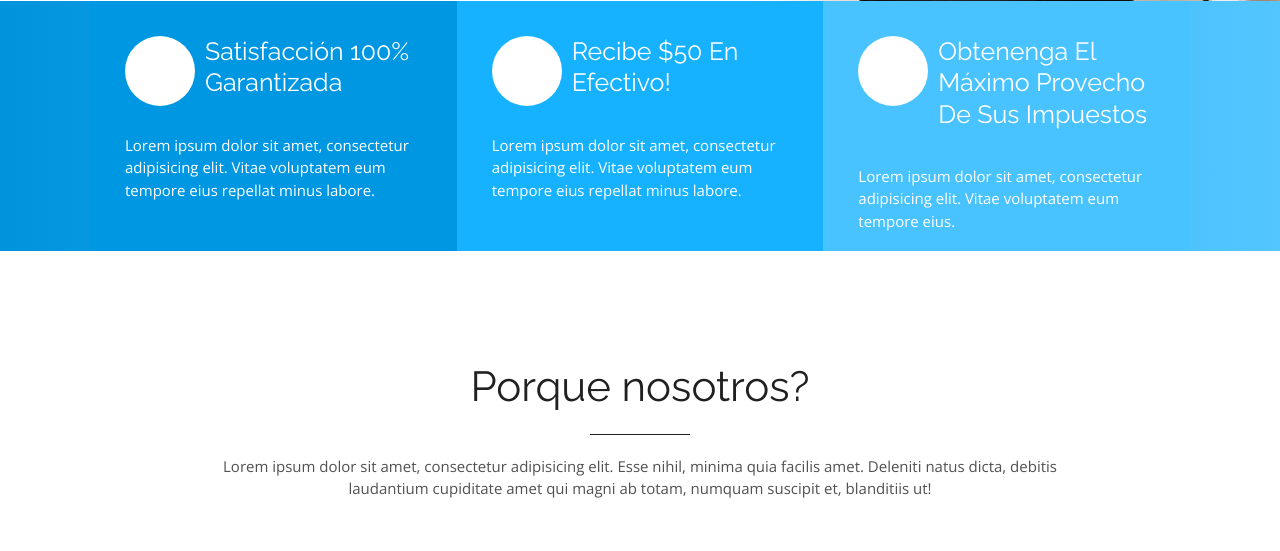
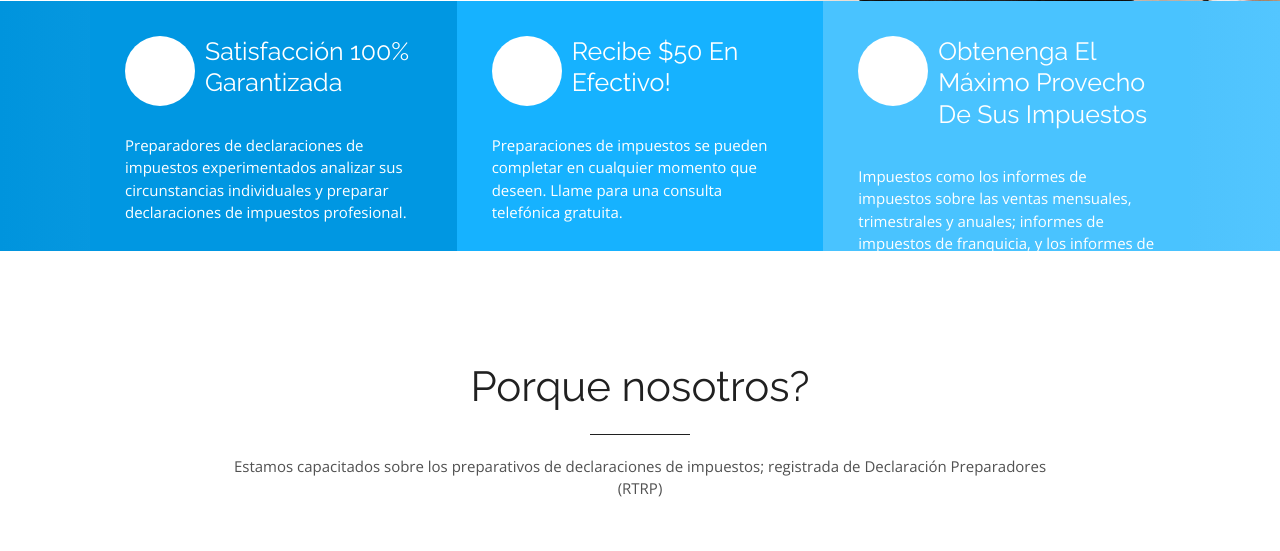
Before and after one commit to aguynamedirvin/El-Charro, a PHP site: page / in a window 1280 px wide. Shown: the part 589-1140 px from the top of the page. Run offline with PHP 8.4, Linux system fonts and the light colour scheme; the visitor is signed in with stand-in values (Sample User, id 1); data that the repository does not hold is empty; some libraries are stand-ins or nearby versions.

Commit message:
Complete Translations Update

```diff
--- a/includes/lang.en.php
+++ b/includes/lang.en.php
@@ -41,7 +41,7 @@ $futured_box['3'] = array('title' => 'Get the most out of your taxes', 		'summar
 
 // Why Us
 
-$section['WHY_US'] = array('Why choose us?', 'We are qualified tax return preparations; registered Tax Return Preparers (RTRP)');
+$section['WHY_US'] = array('Why choose us?', 'We are qualified on tax return preparations; registered Tax Return Preparers (RTRP)');
 $why_us[1] = 'We\'re experienced professionals';
 $why_us[2] = 'Get the most out of your tax refund';
 $why_us[3] = 'Reasonably priced tax return preparation';
@@ -58,7 +58,7 @@ $service['state_tax_reporting'] = array('State tax reporting', 	'Texas monthly,
 
 
 // Money Transfers
-$section['MONEY_TRANSFERS'] = array('Sigue Money Transfers', 'With our 24-hour money transfer service, you can instantly send money to most cities in Mexico, Central America and South America for a minimal charge of $10 for money transfers of up to $1,000. The first transfer is wired at no charge to Mexico.');
+$section['MONEY_TRANSFERS'] = array('Sigue Money Transfers', 'With our 24-hour money transfer service, you can instantly send money to most cities in Mexico, Central America and South America for a minimum charge of $10 for money transfers of up to $1,000. The first transfer is wired at no charge to Mexico.');
 
 
 // Get in touch
--- a/includes/lang.es.php
+++ b/includes/lang.es.php
@@ -27,43 +27,43 @@ $menu['call_us'] = 'Llamenos';
 
 // Slider
 $slide['1'] = array('title' => 'No pague las sanciones de Obamacare.', 'summary' => 'Permítanos ayudarle a evitar las sanciones de Obamacare. Somos bien informados en los seguros de salud. Póngase en contacto con nosotros para obtener más información.', 'button' => 'Contactanos');
-$slide['2'] = array('title' => 'Recibe una consultacion totalmente gratis.', 'summary' => 'Permítanos ayudarle a evitar las sanciones de Obamacare. Somos bien informados en los seguros de salud. Póngase en contacto con nosotros para obtener más información.', 'button' => 'Contactanos');
-
+$slide['2'] = array('title' => 'Recibe una consultacion totalmente gratis.', 'summary' => 'Contactenos ahora!', 'button' => 'Contactanos');
+$slide['3'] = array('title' => 'Transferencias de dinero rápidas y fáciles a México',   'summary'  => 'Ofrecemos trasnferencias de dinero las 24 horas a México y todos los demás países.');
 
 
 // Futured Boxes
 
-$futured_box['1'] = array('title' => 'Satisfacción 100% garantizada', 					'summary' => 'Lorem ipsum dolor sit amet, consectetur adipisicing elit. Vitae voluptatem eum tempore eius repellat minus labore.');
-$futured_box['2'] = array('title' => 'Recibe $50 en efectivo!', 						'summary' => 'Lorem ipsum dolor sit amet, consectetur adipisicing elit. Vitae voluptatem eum tempore eius repellat minus labore.');
-$futured_box['3'] = array('title' => 'Obtenenga el máximo provecho de sus impuestos', 	'summary' => 'Lorem ipsum dolor sit amet, consectetur adipisicing elit. Vitae voluptatem eum tempore eius.');
+$futured_box['1'] = array('title' => 'Satisfacción 100% garantizada', 					'summary' => 'Preparadores de declaraciones de impuestos experimentados analizar sus circunstancias individuales y preparar declaraciones de impuestos profesional.');
+$futured_box['2'] = array('title' => 'Recibe $50 en efectivo!', 						'summary' => 'Preparaciones de impuestos se pueden completar en cualquier momento que deseen. Llame para una consulta telefónica gratuita.');
+$futured_box['3'] = array('title' => 'Obtenenga el máximo provecho de sus impuestos', 	'summary' => 'Impuestos como los informes de impuestos sobre las ventas mensuales, trimestrales y anuales; informes de impuestos de franquicia, y los informes de impuestos estatales individuales.');
 
 
 
 // Why Us
 
-$section['WHY_US'] = array('Porque nosotros?', 'Lorem ipsum dolor sit amet, consectetur adipisicing elit. Esse nihil, minima quia facilis amet. Deleniti natus dicta, debitis laudantium cupiditate amet qui magni ab totam, numquam suscipit et, blanditiis ut!');
+$section['WHY_US'] = array('Porque nosotros?', 'Estamos capacitados sobre los preparativos de declaraciones de impuestos; registrada de Declaración Preparadores (RTRP)');
 $why_us[1] = 'Somos profesionales con experiencia';
-$why_us[2] = 'Get the most out of your tax refund';
+$why_us[2] = 'Obtenenga el máximo provecho de sus impuestos';
 $why_us[3] = 'Bajos precios sobre los preparativos de impuestos';
 
 // Our Services
 
-$section['SERVICES'] = array('Nuestros servicios', 'Lorem ipsum dolor sit amet, consectetur adipisicing elit. Esse nihil, minima quia facilis amet. Deleniti natus dicta, debitis laudantium cupiditate amet qui magni ab totam, numquam suscipit et, blanditiis ut!');
+$section['SERVICES'] = array('Nuestros servicios');
 
 $service['translations'] 		= array('Traducciones', 			'Traducciones de documentos legales incluyendo certificados de nacimiento, documentos de divorcio, y muchos más.', 'icon');
-$service['accounting'] 			= array('Contabilidad', 			'Lorem ipsum dolor sit amet, consectetur adipisicing elit. Veritatis aliquam delectus officia.');
-$service['taxes'] 				= array('Taxes', 					'Lorem ipsum dolor sit amet, consectetur adipisicing elit. Veritatis aliquam delectus officia.');
+$service['accounting'] 			= array('Contabilidad', 			'Servicios contables mensuales y anuales para particulares y empresas.');
+$service['taxes'] 				= array('Taxes', 					'Preparaciones de declaración de impuestos para individuos, sociedades y corporaciones.');
 $service['money_transfer'] 		= array('Transferencia de dinero', 	'Ofrecemos un servicio de transferencia de dinero de 24 horas.');
-$service['state_tax_reporting'] = array('Impuestos estatales', 		'Lorem ipsum dolor sit amet, consectetur adipisicing elit. Veritatis aliquam delectus officia.');
+$service['state_tax_reporting'] = array('Impuestos estatales', 		'Tejas mensual, trimestral, y los informes de impuestos de ventas anuales; informes de impuestos de franquicia, y los informes de impuestos estatales individuales.');
 
 
 // Money Transfers
-$section['MONEY_TRANSFERS'] = array('Transferencia de dinero con Sigue', 'Lorem ipsum dolor sit amet, consectetur adipisicing elit. Omnis quisquam, porro labore eveniet nulla vitae illo corrupti.');
+$section['MONEY_TRANSFERS'] = array('Transferencia de dinero con Sigue', 'Con nuestro servicio de transferencia de dinero de 24 horas, puede instantáneamente enviar dinero a la mayoría de las ciudades en México, América Central y América del Sur para un cargo mínimo de $ 10 para las transferencias de dinero de hasta $ 1.000. La primera transferencia se ata con alambre sin costo alguno para México.');
 
 
 // Get in touch
 
-$section['CONTACT'] = array('Déjanos un mensaje', 'Lorem ipsum dolor sit amet, consectetur adipisicing elit. Esse nihil, minima quia facilis amet. Deleniti natus dicta, debitis laudantium cupiditate amet qui magni ab totam, numquam suscipit et, blanditiis ut!');
+$section['CONTACT'] = array('Déjanos un mensaje', 'Siéntase libre de utilizar el siguiente formulario para hacernos preguntas, pedir más información o para cualquier duda que pueda tener. También puede comunicarse con nosotros por teléfono al (915) 487-8699 o visitándonos en nuestras oficinas en Montana.');
 
 $alerts = array('success' => 'Su mensaje fue enviado con éxito!',	'error' => 'Algo salió mal, trate de actualizar la página y enviar la forma de nuevo.');
 
@@ -81,17 +81,17 @@ $send_message = 'Enviar Mensaje';
 
 $section['TAX_SERVICES'] = array('Servicios de taxes', 'Lorem ipsum dolor sit amet, consectetur adipisicing elit. Esse nihil, minima quia facilis amet. Deleniti natus dicta, debitis laudantium cupiditate amet qui magni ab totam, numquam suscipit et, blanditiis ut!');
 
-$tax_service['1'] = array('title' => 'Consultacion Gratis',                 'summary' => 'Lorem ipsum dolor sit amet, consectetur adipisicing elit. Error, nisi delectus exercitationem iusto, vero aliquam doloremque ab quas optio a iste ipsum, vel repudiandae laudantium officia ullam.');
-$tax_service['2'] = array('title' => 'Tax planning &amp; preparation',      'summary' => 'Lorem ipsum dolor sit amet, consectetur adipisicing elit. Consectetur reprehenderit at perferendis eius eos tempora asperiores laudantium itaque aspernatur iure voluptates, a non deleniti tenetur.');
-$tax_service['3'] = array('title' => 'Tax Service',                         'summary' => 'Lorem ipsum dolor sit amet, consectetur adipisicing elit. Consectetur reprehenderit at perferendis eius eos tempora asperiores laudantium itaque aspernatur iure voluptates, a non deleniti tenetur.');
-$tax_service['4'] = array('title' => 'Tax Service',                         'summary' => 'Lorem ipsum dolor sit amet, consectetur adipisicing elit. Consectetur reprehenderit at perferendis eius eos tempora asperiores laudantium itaque aspernatur iure voluptates, a non deleniti tenetur.');
-$tax_service['5'] = array('title' => 'Tax Service',                         'summary' => 'Lorem ipsum dolor sit amet, consectetur adipisicing elit. Consectetur reprehenderit at perferendis eius eos tempora asperiores laudantium itaque aspernatur iure voluptates, a non deleniti tenetur.');
-$tax_service['6'] = array('title' => 'Tax Service',                         'summary' => 'Lorem ipsum dolor sit amet, consectetur adipisicing elit. Consectetur reprehenderit at perferendis eius eos tempora asperiores laudantium itaque aspernatur iure voluptates, a non deleniti tenetur.');
+$tax_service['1'] = array('title' => 'Declaraciones de Impuestos del Estado',                 'summary' => 'Preparar y presentar declaraciones de impuestos estatales. Los preparadores de impuestos tienen más de 30 años de experiencia, la calidad como preparadores de impuestos registrados y están disponibles bajo cita incluso los fines de semana.');
+$tax_service['2'] = array('title' => 'Anexo C declaraciones de impuestos de negocios',      'summary' => '');
+$tax_service['3'] = array('title' => 'Devolución de impuestos',                             'summary' => '');
+$tax_service['4'] = array('title' => 'Devoluciones de impuestos enmendada',                 'summary' => '');
+$tax_service['5'] = array('title' => 'Responder a IRS Auditorías de papel',                 'summary' => '');
+$tax_service['6'] = array('title' => 'Declaraciones de impuestos de años anteriores',       'summary' => 'Presentar declaraciones de impuestos de los últimos años, hasta 10 años. También preparamos las declaraciones de impuestos para el procesamiento de la inmigración.');
 
 
 // Come visit us
 
-$section['VISIT'] = array('Visítanos', 'Lorem ipsum dolor sit amet, consectetur adipisicing elit. Esse nihil, minima quia facilis amet. Deleniti natus dicta, debitis laudantium cupiditate amet qui magni ab totam, numquam suscipit et, blanditiis ut!');
+$section['VISIT'] = array('Visítanos', '¡Ven a visitarnos! Estamos ubicados en Montana justo al lado de Montana Vista Apartments.');
 
 
 
--- a/index.php
+++ b/index.php
@@ -425,6 +425,8 @@ if ($_SESSION['lang'] == 'es') {
 							<li><a href="#why-us"><?php echo $menu['MENU_WHY_US']; ?></a></li>
 							<li><a href="#services"><?php echo $menu['MENU_SERVICES']; ?></a></li>
 							<li><a href="#contact"><?php echo $menu['MENU_CONTACT']; ?></a></li>
+							<li><a href="#money-transfers"><?php echo $menu['MENU_MONEY_TRANSFERS']; ?></a>
+							<li><a href="#tax-services"><?php echo $menu['MENU_TAX_SERVICES']; ?></a></li>
 							<li><a href="#visit"><?php echo $menu['MENU_VISIT']; ?></a></li>
 						</ul>
 					</div>
```
